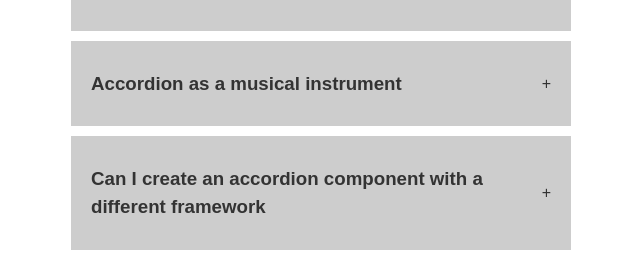
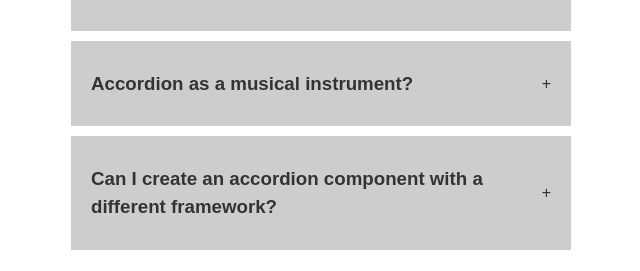
Before and after one commit to lewisclinton/Accordion-Project, a React (Vite) app: page / in a window 1280 px wide. Shown: the part 376-647 px from the top of the page, without its empty margins (319-959 px from the left). Built offline with nearby package versions, Linux system fonts and the light colour scheme.

Commit message:
first commit

```diff
--- a/src/components/Accordian/data.js
+++ b/src/components/Accordian/data.js
@@ -11,12 +11,12 @@ const data = [
     },
     {
         id: "3",
-        question: "Accordion as a musical instrument",
+        question: "Accordion as a musical instrument?",
         answer: "The accordion is a musical instrument with a keyboard and bellows. It produces sound by air passing over reeds when the player expands or compresses the bellows, used in various music generes."
     },
     {
         id: "4",
-        question: "Can I create an accordion component with a different framework",
+        question: "Can I create an accordion component with a different framework?",
         answer: "Yes of course, it is very possible to create an accordian component with another framework."
     },
 
```
